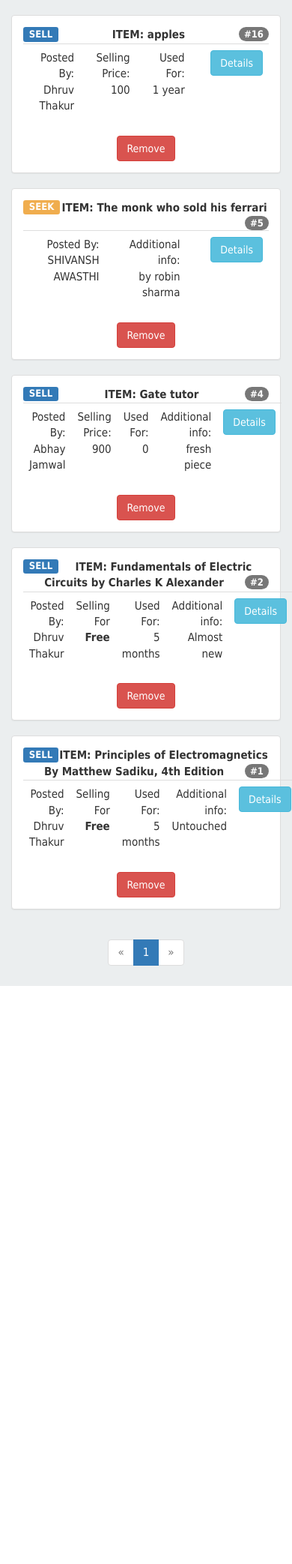
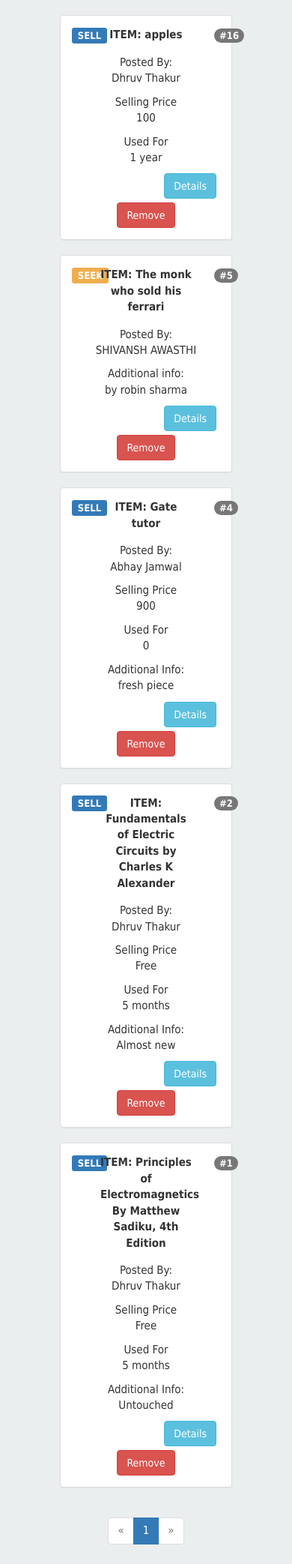
Before and after one commit to dht93/flask_nearly_new_webapp, a Flask app: page /board/1/ in a window 390 px wide. Shown: the part 51-2137 px from the top of the page at 75% size. Before the commit the page ends 1366 px from the top, so only its background shows below. Run offline with Flask 2, Linux system fonts and the light colour scheme; a user stored in the database is signed in; data comes from the database, SQL or seed files in the repository; both versions use the stored data as it was after the commit; some libraries are stand-ins or nearby versions.

Commit message:
Made the whole site responsive for phones

```diff
--- a/templates/board.html
+++ b/templates/board.html
@@ -9,42 +9,119 @@
 
 {%block body%}
 <br>
-<div class="container" align="center">
-{%for el in data:%}
+{%for el in data%}
+{%if el[1]=='S'%}
+<div class="col-md-10 col-xs-8 col-md-offset-1 col-xs-offset-2">
   <div class="panel panel-default">
     <div class="panel-body">
-      {%if el[1]=='S'%}<span style="float:left;font-size:13px;" class="label label-primary">SELL</span>{%else%}<span style="float:left;font-size:13px;" class="label label-warning">SEEK</span>{%endif%}
-      <b>ITEM: {{el[3]}}</b>
-      <span style="float:right;font-size:13px;" class="badge">#{{el[0]}}</span>
-      <table class="table">
-        <tbody>
-          <tr align="right">
-            <td>Posted By:<br>{{el[2]}}</td>
-            {%if el[1]=='S'%}
-                  {%if el[4]=='0'%}
-                        <td>Selling For<br><b>Free</b></td>
-                        {%else:%}
-                        <td>Selling Price:<br>{{el[4]}}</td>{%endif%}
-                  <td>Used For:<br>{{el[5]}}</td>
-                  {%if not el[6]=='NULL'%}
-                        <td>Additional info:<br>{{el[6]}}</td>
-                        {%endif%}
-            {%else:%}
-                  {%if not el[6]=='NULL'%}
-                        <td>Additional info:<br>{{el[6]}}</td>{%endif%}
-                        {%endif%}
-            <td align="right"><button type="button" class="btn btn-info"><a style="color:white;text-decoration:none;" href="{{url_for('post',tr_id=el[0])}}">Details</a></button>
-          </tr>
-        </tbody>
-      </table>
-      {%if session.admin%}
-      <button type="button" class="btn btn-danger"><a style="color:white;text-decoration:none;" href="{{url_for('admin_remove_post',tr_id=el[0])}}">Remove</a></button>
-      {%endif%}
+  <div class="row">
+    <div class="col-md-1 col-xs-2">
+      <span style="font-size:13px;" class="label label-primary">SELL</span>
     </div>
+    <div class="col-md-10 col-xs-8" align="center">
+      <p><b>ITEM: {{el[3]}}</b></p>
   </div>
+  <div class="col-md-1 col-xs-2">
+    <span style="font-size:13px;" class="badge">#{{el[0]}}</span>
+</div>
+</div>
+{%if not el[6]=='NULL'%}
+<div class="row" align="center" style="padding:5px;">
+<div class="col-md-3 col-xs-12">
+  <p>Posted By:<br>{{el[2]}}</p>
+</div>
+<div class="col-md-3 col-xs-12">
+  <p>Selling Price<br>{%if el[4]=='0'%}Free{%else%}{{el[4]}}{%endif%}</p>
+</div>
+<div class="col-md-2 col-xs-12">
+  <p>Used For<br>{{el[5]}}</p>
+</div>
+<div class="col-md-2 col-xs-12">
+  <p>Additional Info:<br>{{el[6]}}</p>
+</div>
+<div class="col-md-2 col-xs-12" align="right">
+  <button type="button" class="btn btn-info"><a style="color:white;text-decoration:none;" href="{{url_for('post',tr_id=el[0])}}">Details</a></button>
+</div>
+</div>
+{%else%}
+<div class="row" align="center" style="padding:5px;">
+<div class="col-md-4 col-xs-12">
+  <p>Posted By:<br>{{el[2]}}</p>
+</div>
+<div class="col-md-3 col-xs-12">
+  <p>Selling Price<br>{%if el[4]=='0'%}Free{%else%}{{el[4]}}{%endif%}</p>
+</div>
+<div class="col-md-3 col-xs-12">
+  <p>Used For<br>{{el[5]}}</p>
+</div>
+<div class="col-md-2 col-xs-12" align="right">
+  <button type="button" class="btn btn-info"><a style="color:white;text-decoration:none;" href="{{url_for('post',tr_id=el[0])}}">Details</a></button>
+</div>
+</div>
+{%endif%}
+{%if session.admin%}
+<div class="row" align="center">
+  <button type="button" class="btn btn-danger"><a style="color:white;text-decoration:none;" href="{{url_for('admin_remove_post',tr_id=el[0])}}">Remove</a></button>
+</div>
+{%endif%}
+</div>
+</div>
+</div>
+{%else%}
+<div class="col-md-10 col-xs-8 col-md-offset-1 col-xs-offset-2">
+  <div class="panel panel-default">
+    <div class="panel-body">
+  <div class="row">
+    <div class="col-md-1 col-xs-2">
+      <span style="font-size:13px;" class="label label-warning">SEEK</span>
+    </div>
+    <div class="col-md-10 col-xs-8" align="center">
+      <p><b>ITEM: {{el[3]}}</b></p>
+  </div>
+  <div class="col-md-1 col-xs-2">
+    <span style="font-size:13px;" class="badge">#{{el[0]}}</span>
+</div>
+</div>
+{%if not el[6]=='NULL'%}
+<div class="row" align="center" style="padding:5px;">
+<div class="col-md-4 col-xs-12">
+  <p>Posted By:<br>{{el[2]}}</p>
+</div>
+<div class="col-md-4 col-xs-12">
+  <p>Additional info:<br>{{el[6]}}</p>
+</div>
+<div class="col-md-4 col-xs-12" align="right">
+  <button type="button" class="btn btn-info"><a style="color:white;text-decoration:none;" href="{{url_for('post',tr_id=el[0])}}">Details</a></button>
+</div>
+</div>
+{%else:%}
+<div class="row" align="center" style="padding:5px;">
+<div class="col-md-4 col-xs-12">
+  <p>Posted By:<br>{{el[2]}}</p>
+</div>
+<div class="col-md-4 col-xs-12" align="right">
+  <button type="button" class="btn btn-info"><a style="color:white;text-decoration:none;" href="{{url_for('post',tr_id=el[0])}}">Details</a></button>
+</div>
+</div>
+
+{%endif%}
+{%if session.admin%}
+<div class="row" align="center">
+  <button type="button" class="btn btn-danger"><a style="color:white;text-decoration:none;" href="{{url_for('admin_remove_post',tr_id=el[0])}}">Remove</a></button>
+</div>
+{%endif%}
+</div>
+</div>
+</div>
+{%endif%}
+
 
 {%endfor%}
-</div>
+
+
+
+
+
 
 <div class="container" align="center">
 <nav>
--- a/templates/seek.html
+++ b/templates/seek.html
@@ -7,7 +7,7 @@
 {%block seek_active%}class="active"{%endblock%}
 
 {%block body%}
-    <div class="container" align="center">
+    <div class="col-md-10 col-xs-10 col-md-offset-1 col-xs-offset-1" align="center">
       {%if contact=='NULL'%}<br>
       <h4>Before posting an ad please consider adding your contact number to your account. This will help others get in contact with you easily. Your private information won't be shared with anybody without your consent</h3>
       <h5>Head over to <a href="{{url_for('settings')}}" style="text-decoration:none;">Settings</a> to know more.<h4>
--- a/templates/sell.html
+++ b/templates/sell.html
@@ -6,7 +6,7 @@
 {%block sell_active%}class="active"{%endblock%}
 
 {%block body%}
-<div class="container" align="center">
+<div class="col-md-10 col-xs-10 col-md-offset-1 col-xs-offset-1" align="center">
   {%if contact=='NULL'%}<br>
   <h4>Before posting an ad please consider adding your contact number to your account. This will help others get in contact with you easily. Your private information won't be shared with anybody without your consent</h3>
   <h5>Head over to <a href="{{url_for('settings')}}" style="text-decoration:none;">Settings</a> to know more.<h4>
--- a/templates/settings.html
+++ b/templates/settings.html
@@ -7,13 +7,13 @@
 <div class="page-header" align="center">
 <h1>Settings &nbsp;<small>Update to your preferences</small></h1>
 </div>
-<div class="container" align="center" style="width:40%;">
+<div class="col-md-6 col-xs-10 col-md-offset-3 col-xs-offset-1" align="center">
 <form action="" class="form-inline" method="post">
 <p style="display:inline;">Update your email address:</p>
 <input type="text" class="form-control" placeholder = "Current: {{session['email']}}" name="email" value="{{request.form.email}}"></input><br>
 <br>
 <p style="display:inline;">Update your contact number:</p>
-<input type="text" class="form-control" placeholder = "Current: {%if session['contact']=='NULL'%}*zilch*{%else:%}{{session['contact']}}{%endif%}" name="contact" value="{{request.form.contact}}"></input><br>
+<input type="text" class="form-control" placeholder = "Current: {%if session['contact']=='NULL'%}None{%else:%}{{session['contact']}}{%endif%}" name="contact" value="{{request.form.contact}}"></input><br>
 <br>
 <div class="panel panel-default">
 <div class="panel-body">
```
Also changed, not shown: templates/about.html (+14 -9 lines), templates/home.html (+30 -21 lines), templates/notifications.html (+1 -6 lines), templates/your_posts.html (+80 -27 lines), users.sqlite.
